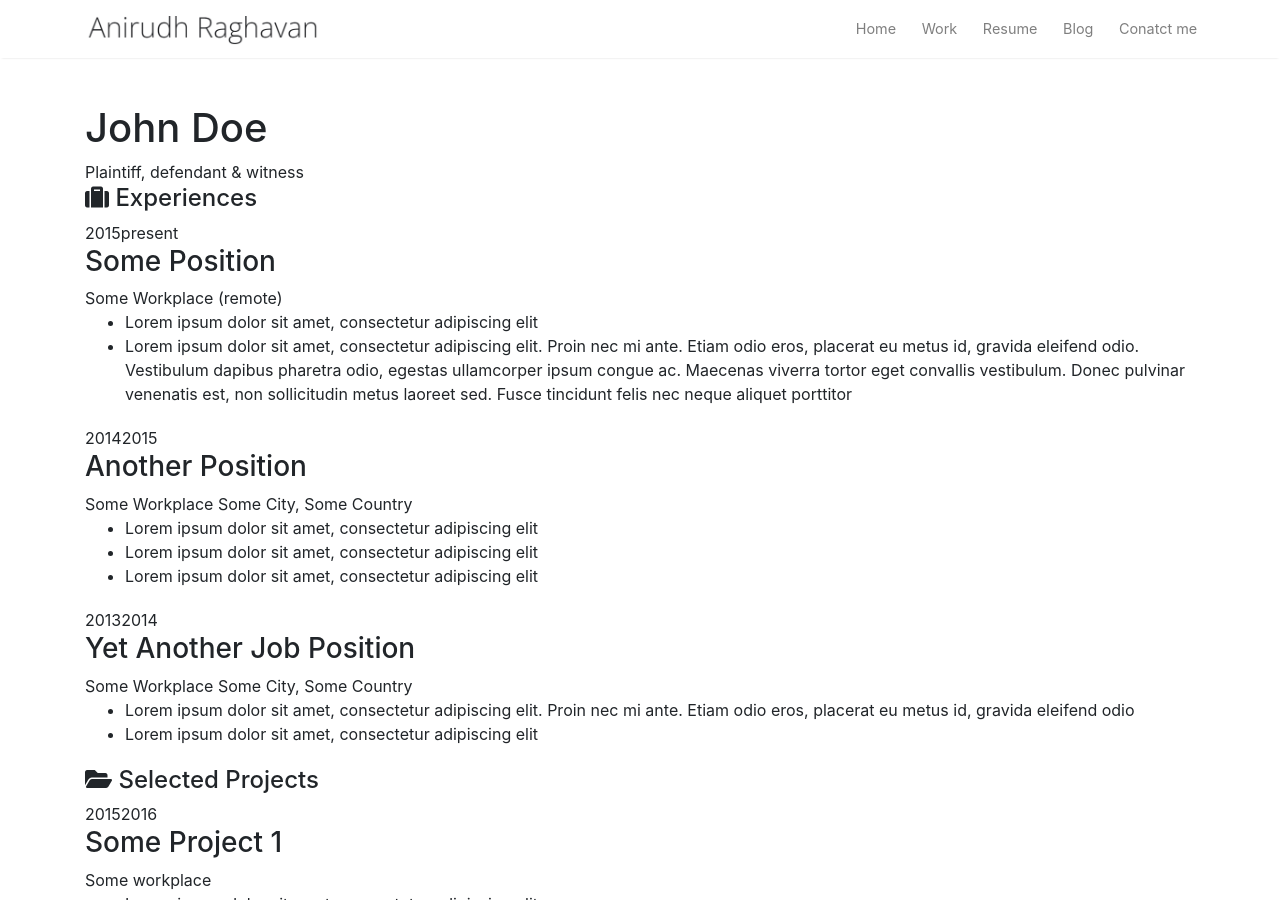
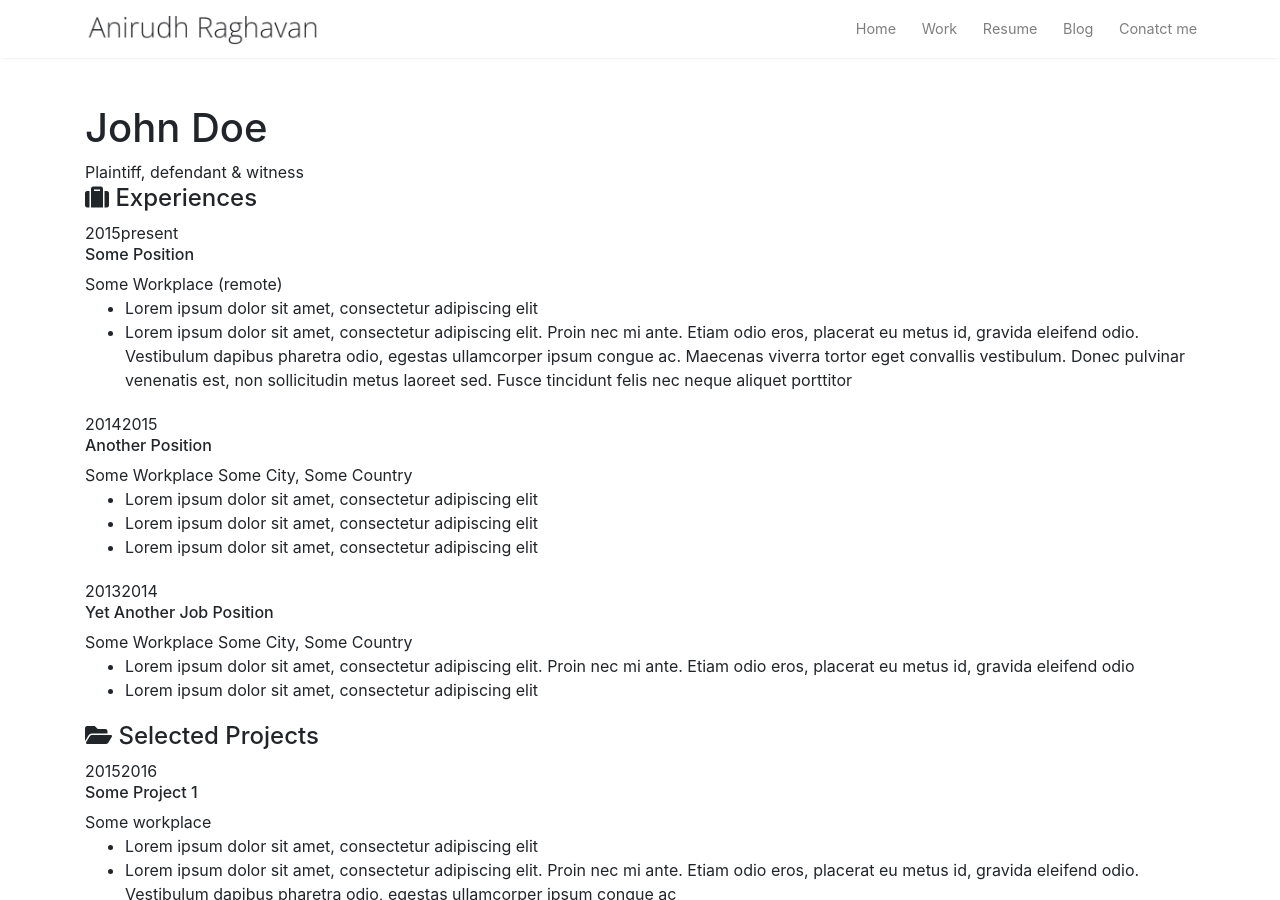
Before and after one commit to anirag2000/anirag2000.github.io, a Jekyll site: the page built from _pages/resume.md, in a window 1280 px wide and 900 px high. Built offline with Jekyll 4.4.1, drawn with Linux system fonts in a browser that asks for light colours; nearby versions of some CDN libraries.

```diff
--- a/_layouts/resume.html
+++ b/_layouts/resume.html
@@ -21,7 +21,7 @@
         </div>
         <div class="details">
         <header>
-            <h3>Some Position</h3>
+            <h6>Some Position</h6>
             <span class="place">Some Workplace</span>
             <span class="location">(remote)</span>
         </header>
@@ -41,7 +41,7 @@
         </div>
         <div class="details">
         <header>
-            <h3>Another Position</h3>
+            <h6>Another Position</h6>
             <span class="place">Some Workplace</span>
             <span class="location">Some City, Some Country</span>
         </header>
@@ -62,7 +62,7 @@
         </div>
         <div class="details">
         <header>
-            <h3>Yet Another Job Position</h3>
+            <h6>Yet Another Job Position</h6>
             <span class="place">Some Workplace</span>
             <span class="location">Some City, Some Country</span>
         </header>
@@ -87,7 +87,7 @@
         </div>
         <div class="details">
         <header>
-            <h3>Some Project 1</h3>
+            <h6>Some Project 1</h6>
             <span class="place">Some workplace</span>
         </header>
         <div>
@@ -107,7 +107,7 @@
         </div>
         <div class="details">
         <header>
-            <h3>Some Project 2</h3>
+            <h6>Some Project 2</h6>
             <span class="place">Some workplace</span>
         </header>
         <div>
@@ -125,7 +125,7 @@
         </div>
         <div class="details">
         <header>
-            <h3>Some Project 3</h3>
+            <h6>Some Project 3</h6>
             <span class="place">Some workplace</span>
         </header>
         <div>
@@ -148,7 +148,7 @@
         </div>
         <div class="details">
         <header>
-            <h3>Ph.D. in Forty-Two Discovery</h3>
+            <h6>Ph.D. in Forty-Two Discovery</h6>
             <span class="place">Inexistent University</span>
             <span class="location">Some City, Some Country</span>
         </header>
@@ -163,7 +163,7 @@
         </div>
         <div class="details">
         <header>
-            <h3>LL.B. in H&aelig;matophagic Economics</h3>
+            <h6>LL.B. in H&aelig;matophagic Economics</h6>
             <span class="place">Inexistent University</span>
             <span class="location">Some City, Some Country</span>
         </header>
@@ -178,7 +178,7 @@
         </div>
         <div class="details">
         <header>
-            <h3>B.S. in Existential Science (Double Major)</h3>
+            <h6>B.S. in Existential Science (Double Major)</h6>
             <span class="place">Inexistent University</span>
             <span class="location">Some City, Some Country</span>
         </header>
@@ -192,7 +192,7 @@
         </div>
         <div class="details">
         <header>
-            <h3>Massive Online Fee&ndash;Required Course (selective list)</h3>
+            <h6>Massive Online Fee&ndash;Required Course (selective list)</h6>
         </header>
         <div class="concise">
             <ul>
```
